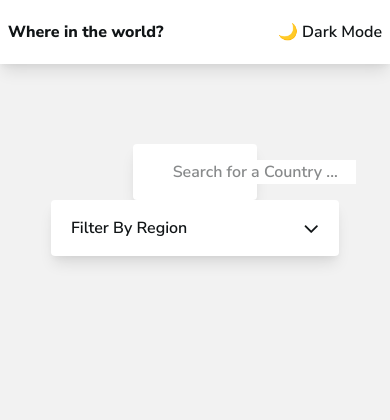
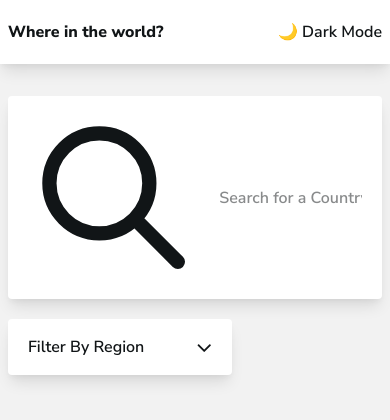
Before and after one commit to hamidKMB/rest-countries-api-with-color-theme-switcher-master, a React (Create React App) app: page / in a window 390 px wide. Shown: the top 420 px of the page. Built offline with nearby package versions, Linux system fonts and the light colour scheme.

Commit message:
make the search and dropdwon responsive

```diff
--- a/src/components/drop-down/drop-down.component.jsx
+++ b/src/components/drop-down/drop-down.component.jsx
@@ -8,7 +8,7 @@ const DropDown = ({regionAction}) => {
 
     return (
       <div
-        className="relative bg-LightModeElement dark:bg-DarkModeElement shadow-lg w-72 py-4 px-5 rounded cursor-pointer"
+        className="relative bg-LightModeElement dark:bg-DarkModeElement shadow-lg w-56 py-4 px-5 rounded cursor-pointer mr-auto sm:m-0"
         onMouseEnter={() => setDropDown(true)}
         onMouseLeave={() => setDropDown(false)}
       >
@@ -20,7 +20,7 @@ const DropDown = ({regionAction}) => {
           ></i>
         </span>
         {dropDown && (
-          <div className="absolute bg-LightModeElement dark:bg-DarkModeElement text-LightModeText dark:text-DarkModeText font-semibold shadow-lg w-72 flex flex-col py-4 px-5 rounded left-0 top-15 mt-5 transition-all duration-700">
+          <div className="absolute bg-LightModeElement dark:bg-DarkModeElement text-LightModeText dark:text-DarkModeText font-semibold shadow-lg w-56 flex flex-col py-4 px-5 rounded left-0 top-15 mt-5 transition-all duration-700">
             {regions.map((item, index) => (
               <input
                 key ={index}
--- a/src/components/search-bar/search-bar.component.jsx
+++ b/src/components/search-bar/search-bar.component.jsx
@@ -5,13 +5,13 @@ import {ReactComponent as SearchLogo} from "./searchLogo.svg";
 
 const SearchBar = ({searchCountryAction}) => {
     return (
-      <div className="bg-LightModeElement dark:bg-DarkModeElement flex flex-row items-center shadow-lg rounded w-1/3 py-4 px-5">
+      <div className="bg-LightModeElement dark:bg-DarkModeElement flex flex-row items-center shadow-lg rounded w-full sm:w-1/2 md:w-1/3 py-4 px-5 mb-5 sm:mb-0">
         <SearchLogo />
         <input
           type="text"
           onKeyUp={searchCountryAction}
           placeholder="Search for a Country ..."
-          className="bg-LightModeElement dark:bg-DarkModeElement outline-none ml-5 text-LightModeText dark:text-DarkModeText placeholder-LightModeText dark:placeholder-DarkModeText dark:placeholder-opacity-50 placeholder-opacity-50 font-semibold"
+          className="bg-LightModeElement dark:bg-DarkModeElement outline-none ml-5 w-5/6 text-LightModeText dark:text-DarkModeText placeholder-LightModeText dark:placeholder-DarkModeText dark:placeholder-opacity-50 placeholder-opacity-50 font-semibold"
         />
       </div>
     );
--- a/src/pages/home.page.jsx
+++ b/src/pages/home.page.jsx
@@ -4,10 +4,10 @@ import SearchBar from "../components/search-bar/search-bar.component"
 import { connect } from "react-redux";
 
 const Home = ({selectedRegion, countryName}) => {
-    console.log(selectedRegion + "In HomePage");
+
     return (
       <div className="bg-LightModeBg dark:bg-DarkModeBg h-screen">
-        <div className="container mx-auto px-2 pt-20">
+        <div className="container mx-auto px-2 pt-8 sm:pt-20">
             <div className="flex flex-col sm:flex-row justify-between items-center">
                 <SearchBar/>
                 <DropDown/>
```
